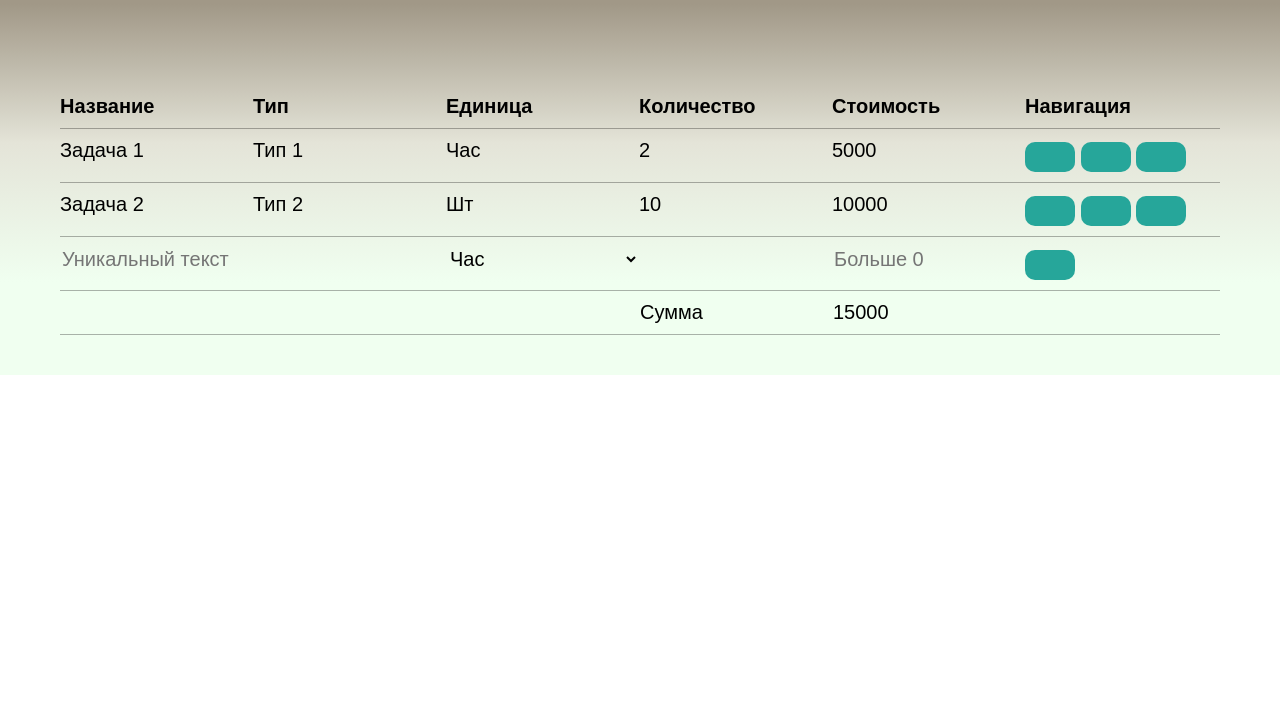
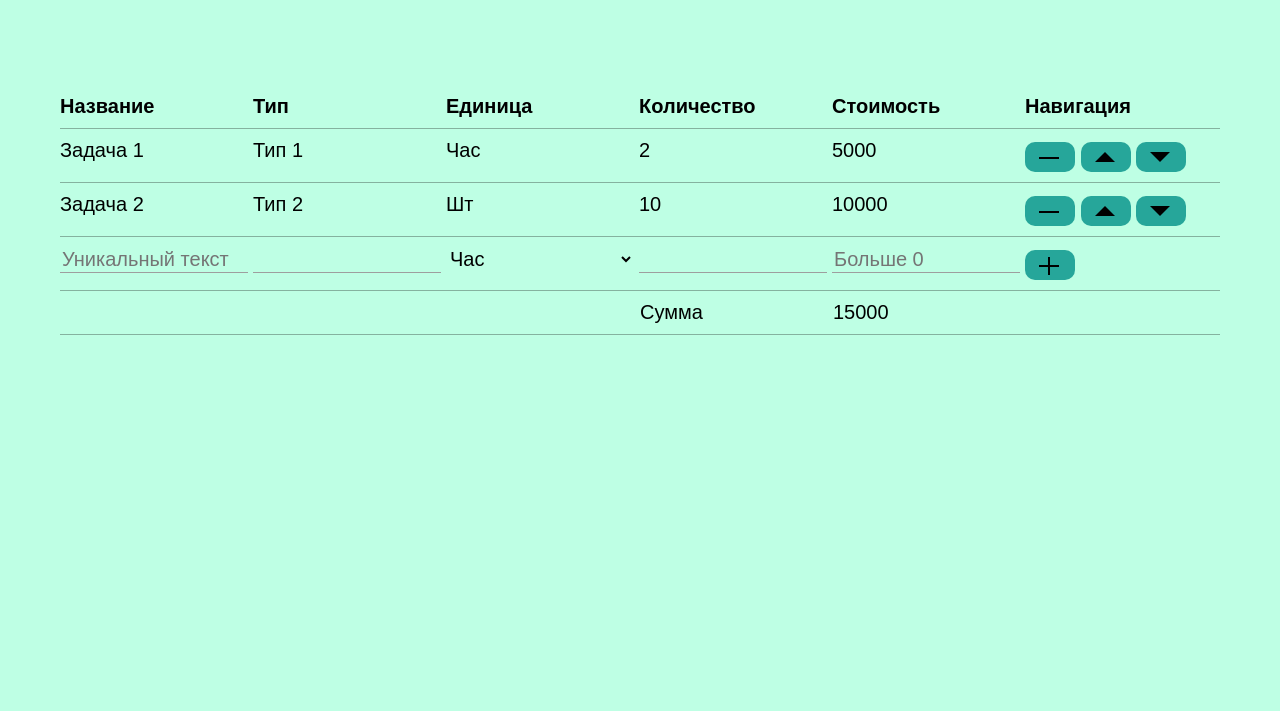
Before and after one commit to loel001/test_work_table, a plain HTML site: page index.html in a window 1280 px wide. Shown: the part 89-800 px from the top of the page. Drawn offline with nearby package versions, Linux system fonts and the light colour scheme.

Commit message:
Добавила иконки

```diff
--- a/index.html
+++ b/index.html
@@ -43,13 +43,13 @@
               {{ entry.cost }}
             </td>
             <td>
-              <button class="main__button" type="button" v-on:click="moveLine('del', entry)">
+              <button class="main__button main__button--delete" type="button" v-on:click="moveLine('del', entry)">
                 Удалить строку
               </button>
-              <button class="main__button" type="button" v-on:click="moveLine('up', entry)">
+              <button class="main__button main__button--up" type="button">
                 Переместить строку выше
               </button>
-              <button class="main__button" type="button">
+              <button class="main__button main__button--down" type="button">
                 Переместить строку ниже
               </button>
             </td>
@@ -64,7 +64,7 @@
               <label class="visually-hidden" for="type">Введите тип</label>
             </td>
             <td>
-              <select class="main__filling" name="unit" v-model="newEntry.unit">
+              <select class="main__filling main__filling--border" name="unit" v-model="newEntry.unit">
                 <option class="main__option" value="Час" selected>Час</option>
                 <option class="main__option" value="Шт">Шт</option>
               </select>
@@ -78,7 +78,7 @@
               <label class="visually-hidden" for="price">Введите стоимость</label>
             </td>
             <td>
-              <button class="main__button" type="button" v-on:click="addLine">Добавить</button>
+              <button class="main__button main__button--plus" type="button" v-on:click="addLine">Добавить</button>
             </td>
           </tr>
           <tr class="main__line main__line--summ">
--- a/main.js
+++ b/main.js
@@ -39,7 +39,7 @@ const app = new Vue({
         cost: ""
       };
     },
-    deleteLine: (cmd, elem) => {
+    moveLine: (cmd, elem) => {
       let index = -1;
       for (let i = 0; i < data.table.length; i++) {
         if (data.table[i].name == elem.name) {
@@ -53,14 +53,6 @@ const app = new Vue({
             }
             break;
         }
-        // case 'up': {
-
-        //     break;
-        // }
-        // case 'down': {
-
-        //     break;
-        // }
     };
       app.getSumm();
     },
--- a/style.css
+++ b/style.css
@@ -1,7 +1,7 @@
 body {
   margin: 0;
 
-  background-color: #ffffff;
+  background: #beffe4;
   padding: 0;
   color: #000000;
 
@@ -59,7 +59,6 @@ tr {
 
 .main {
   width: 100%;
-  background-image: linear-gradient(to top, #F0FFF0 20%, #E4E4D8 50%, #A19887 80%);
 }
 
 .main__wrapper {
@@ -112,12 +111,22 @@ tr {
   border: none;
   cursor: pointer;
   border-radius: 10px;
+  position: relative;
+}
+
+.main__button:hover {
+  opacity: 0.5;
+}
+
+.main__button:active {
+  opacity: 0.3;
 }
 
 .main__head {
   width: 193px;
   padding-top: 10px;
   padding-bottom: 10px;
+  padding-right: 5px;
   text-align: left;
   vertical-align: middle;
 }
@@ -133,7 +142,16 @@ tr {
 .main__filling {
   background-color: inherit;
   border: none;
-  width: 193px;
+  width: 188px;
+  border-bottom: 1px solid #9e9e9e;
+}
+
+.main__filling:hover {
+  border-bottom: 1px solid #26a69a;
+}
+
+.main__filling--border {
+  border-bottom: none;
 }
 
 .main__table td {
@@ -142,8 +160,76 @@ tr {
   padding-bottom: 10px;
   text-align: left;
   vertical-align: middle;
+  padding-right: 5px;
 }
 
 .main__option {
   background-color: #F0FFF0;
 }
+
+.main__button--plus::before {
+  display: block;
+  position: absolute;
+  background-position: 0 0;
+  background-repeat: no-repeat;
+  content: "";
+  width: 20px;
+  height: 2px;
+  background-color: #000000;
+  top: 15px;
+  left: 14px;
+}
+
+.main__button--plus::after {
+  display: block;
+  position: absolute;
+  background-position: 0 0;
+  background-repeat: no-repeat;
+  content: "";
+  width: 2px;
+  height: 18px;
+  background-color: #000000;
+  top: 7px;
+  left: 23px;
+}
+
+.main__button--delete::before {
+  display: block;
+  position: absolute;
+  background-position: 0 0;
+  background-repeat: no-repeat;
+  content: "";
+  width: 20px;
+  height: 2px;
+  background-color: #000000;
+  top: 15px;
+  left: 14px;
+}
+
+.main__button--up::before {
+  display: block;
+  position: absolute;
+  background-position: 0 0;
+  background-repeat: no-repeat;
+  content: "";
+  top: 0;
+  left: 14px;
+  width: 0;
+  height: 0;
+  border: 10px solid transparent;
+  border-bottom: 10px solid #000000;
+}
+
+.main__button--down::before {
+  display: block;
+  position: absolute;
+  background-position: 0 0;
+  background-repeat: no-repeat;
+  content: "";
+  width: 0;
+  height: 0;
+  top: 10px;
+  left: 14px;
+  border: 10px solid transparent;
+  border-top: 10px solid #000000;
+}
```
